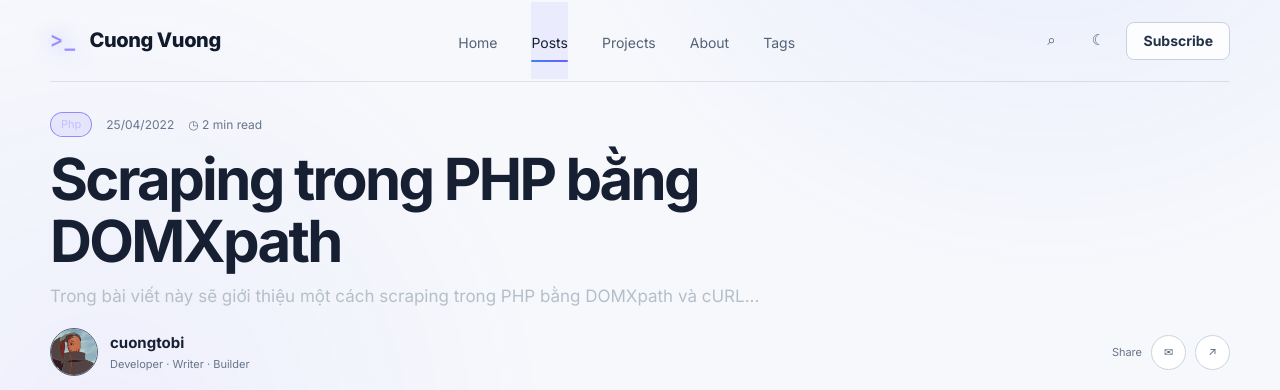
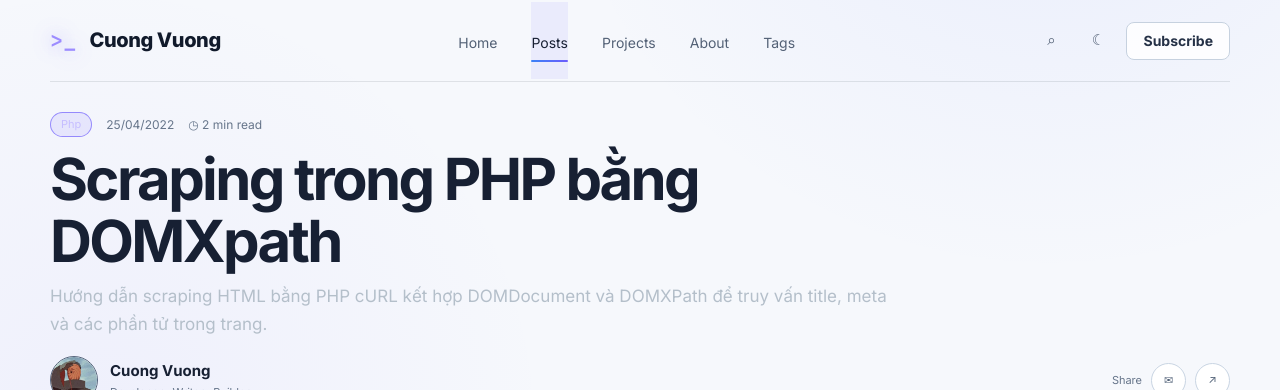
Before and after one commit to cuongtobi/cuongtobi.github.io, a Jekyll site: the page built from _posts/2022-04-25-scraping-trong-php-bang-domxpath.md, in a window 1280 px wide and 900 px high, cut to the strip 0-390 px from the top of the window. Built offline with Jekyll 4.4.1, drawn with Linux system fonts in a browser that asks for light colours.

Commit message:
seo: normalize post metadata

```diff
--- a/_posts/2022-04-25-scraping-trong-php-bang-domxpath.md
+++ b/_posts/2022-04-25-scraping-trong-php-bang-domxpath.md
@@ -2,14 +2,15 @@
 layout: post
 title: Scraping trong PHP bằng DOMXpath
 date: 2022-04-25
-author: cuongtobi
+author: Cuong Vuong
 categories: today-i-learned
 tags:
   - php
   - scraping
   - domxpath
   - curl
-description: Trong bài viết này sẽ giới thiệu một cách scraping trong PHP bằng DOMXpath và cURL...
+description: Hướng dẫn scraping HTML bằng PHP cURL kết hợp DOMDocument và DOMXPath để truy vấn title, meta và các phần tử trong trang.
+image: /assets/images/og-default.png
 ---
 Trong bài viết này sẽ giới thiệu một cách **scraping** trong PHP bằng **DOMXpath** và **cURL**. Nếu bạn muốn **scraping** một cách đơn giản chỉ cần sử dụng **cURL** hãy đọc [bài viết này](https://cuongtobi.github.io/scraping-don-gian-trong-php-bang-curl.html).
 
```
